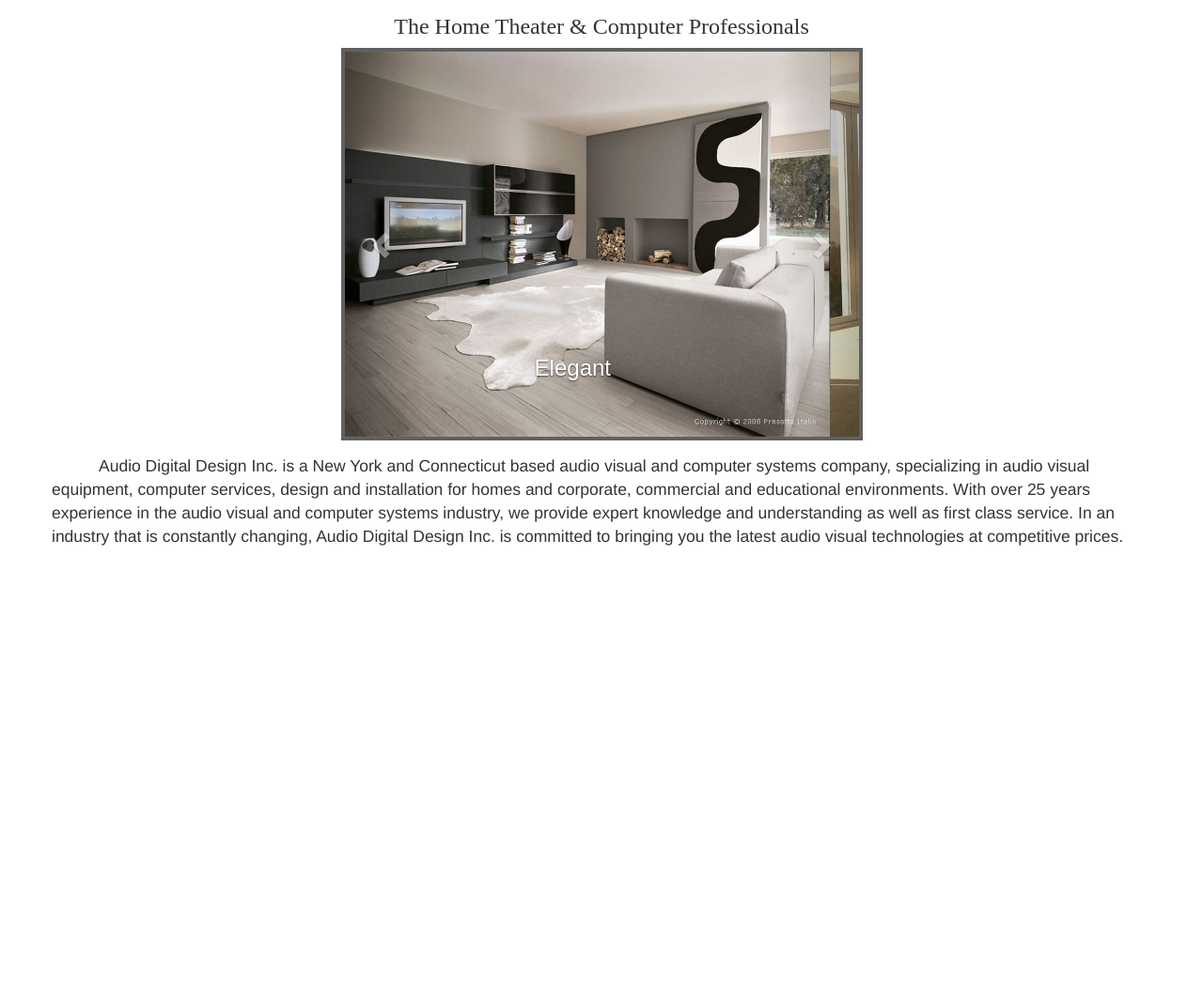
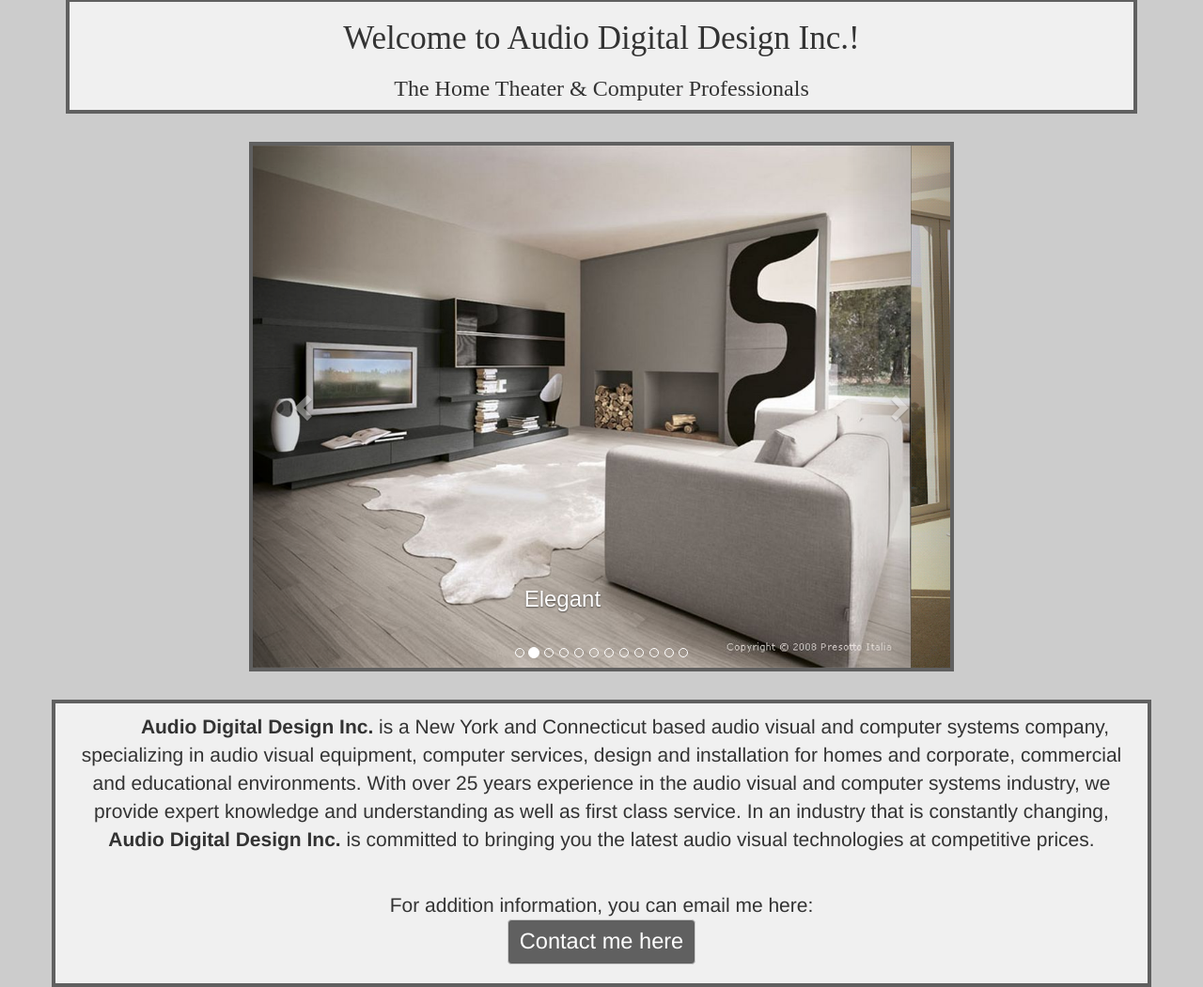
Before and after one commit to Grennik/audio-digital-design, a website: page index.html in a window 1280 px wide. Shown: the part 300-1351 px from the top of the page at 94% size. Before the commit the page ends 906 px from the top, so only its background shows below. Drawn offline with Linux system fonts and the light colour scheme.

Commit message:
five probably

```diff
--- a/css/stylesheet.css
+++ b/css/stylesheet.css
@@ -3,6 +3,7 @@
 
 	top: 25px;
 	position: relative;
+	margin-bottom: 25px;
 }
 .logo-side{
 
@@ -10,12 +11,13 @@
 	top: 5px;
 
 
+
 	position: relative;
 }
 .navbar{
 
 	font-size: 1.55em;
-	top:25px;
+	top:5px;
 	position: relative;
 	display:table;
 	width: 10000px;
@@ -92,7 +94,8 @@ position: relative;
 }
 .carousel-indicators{
 
-top: 535px;
+top:565px;
+position: relative;
 
 
 }
@@ -101,7 +104,7 @@ top: 535px;
 position: relative;
 display: inline-block;
 right:0px;
-margin-bottom: 10px;
+margin-bottom: 30px;
 
 
 }
@@ -111,12 +114,14 @@ margin-bottom: 10px;
 }
 .bodytitle{
 
-	margin-top: 25px;
+	margin-top: 60px;
 	width: ;
 	text-align: center;
 	position: relative;
-
+	border:4px solid #606060;
 	font-family: "Modern 20";
+	width: auto;
+	background-color: #F0F0F0;
 
 
 
@@ -127,7 +132,21 @@ font-size: 2.5em;
 
 }
 .bodytext{
-	font-size: 1.25em;
+	font-size: 1.5em;
 	text-indent: 50px;
+	border: 4px solid #606060;
+	padding: 10px;
+	background-color: #F0F0F0;
+	text-align: center;
 
 }
+.btn-default{
+	background-color: #606060;
+	font-style: bold;
+	color: white;
+	font-size: 1.125em;
+}
+body {
+
+	background-color: #CCCCCC;
+}
--- a/index.html
+++ b/index.html
@@ -22,11 +22,11 @@
 
     <div class="container-fluid">
       <div class="row">
-          <div class="col-lg-1 hidden-md hidden-sm hidden-xs">
+          <div class="col-lg-2 hidden-md hidden-sm hidden-xs">
             <div class="logo-side"><img src="img/cedia.jpg"></div>
           </div>
           <div class="col-lg-6 col-lg-offset-1 col-xs-12">
-            <div class="logo" ><img class="img-responsive" src="img/addlogo.png"></div>
+            <div class="logo" ><a href="index.html"><img class="img-responsive" src="img/addlogo.png"></div></a>
           </div>
       </div>
     </div>
@@ -34,7 +34,7 @@
       <div class="container">
 
         <ul class="nav navbar-nav">
-          <il><a class="active" class="bar" href="#">Home</a></il>
+          <il><a href="index.html" class="active" class="bar" href="#">Home</a></il>
           <il><a class="bar" href="#">Computer Services</a></il>
           <il><a class="bar" href="#">Commerical and Retail</a></il>
           <il><a class="bar" href="#">Home Automation</a></il>
@@ -49,7 +49,7 @@
 
   	<div class="container">
 	<div class="row">
-	<div class="col-lg-offset-3 col-lg-6 col-lg-offset-3">
+	<div class=" col-lg-12">
 	<div class="bodytitle">
 
 		<h2>Welcome to Audio Digital Design Inc.!</h2>
@@ -62,9 +62,9 @@
 
       <div class="container">
         <div class="row">
-        <div class="col-lg-offset-3 col-lg-6 col-lg-offset-3">
+        <div class="col-lg-offset-2 col-lg-8 col-lg-offset-2 " >
         <div id="myCarousel" class="carousel slide" data-ride="carousel">
-        <ol class="carousel-indicators">
+        <ol class="carousel-indicators hidden-sm hidden-xs">
           <li data-target="#myCarousel" data-slide-to="0" class="active"></li>
           <li data-target="#myCarousel" data-slide-to="1"></li>
           <li data-target="#myCarousel" data-slide-to="2"></li>
@@ -182,7 +182,15 @@
 	<div class="container">
 		<div class="row">
 			<div class="bodytext">
-				<p>Audio Digital Design Inc. is a New York and Connecticut based audio visual and computer systems company, specializing in audio visual equipment, computer services, design and installation for homes and corporate, commercial and educational environments. With  over 25 years experience in the audio visual and computer systems industry, we provide expert knowledge and understanding as well as first class service. In an industry that is constantly changing, Audio Digital Design Inc. is committed to bringing you the latest audio visual technologies at competitive prices.</p>
+				<p><strong>Audio Digital Design Inc.</strong> is a New York and Connecticut based audio visual and computer systems company, specializing in audio visual equipment, computer services, design and installation for homes and corporate, commercial and educational environments. With  over 25 years experience in the audio visual and computer systems industry, we provide expert knowledge and understanding as well as first class service. In an industry that is constantly changing, <strong>Audio Digital Design Inc.</strong> is committed to bringing you the latest audio visual technologies at competitive prices.</p>
+
+				<p><br>For addition information, you can email me here:<br>
+				<a href="mailto:Anthony.Ciervo@gmail.com"><button type="button" class="btn btn-default">Contact me here</button></p></a>
+
+
+	</div>
+	</div>
+	</div>
 
 
     <!-- jQuery (necessary for Bootstrap's JavaScript plugins) -->
```
Also changed, not shown: img/addlogo.png, img/cedia.jpg.
